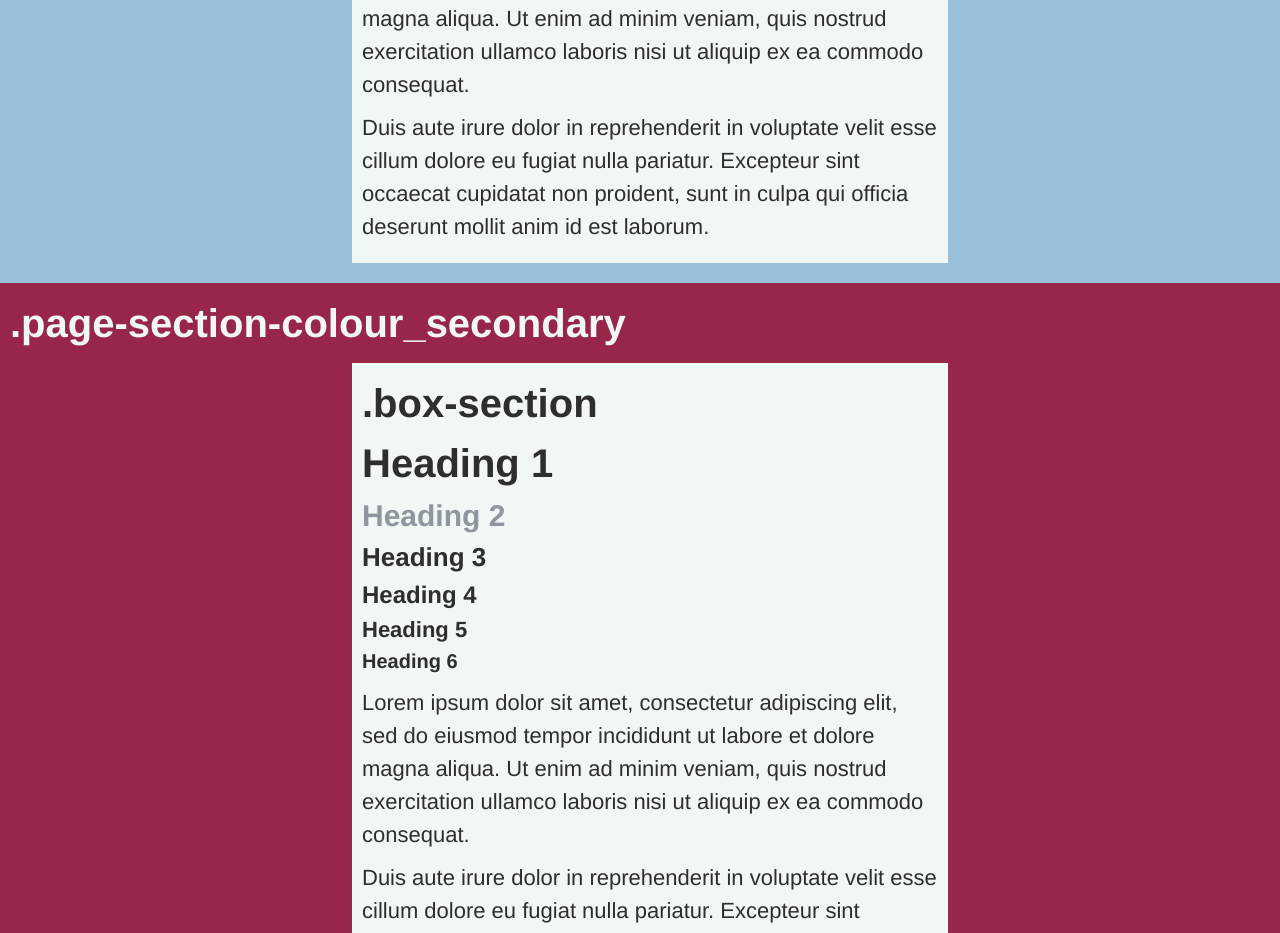
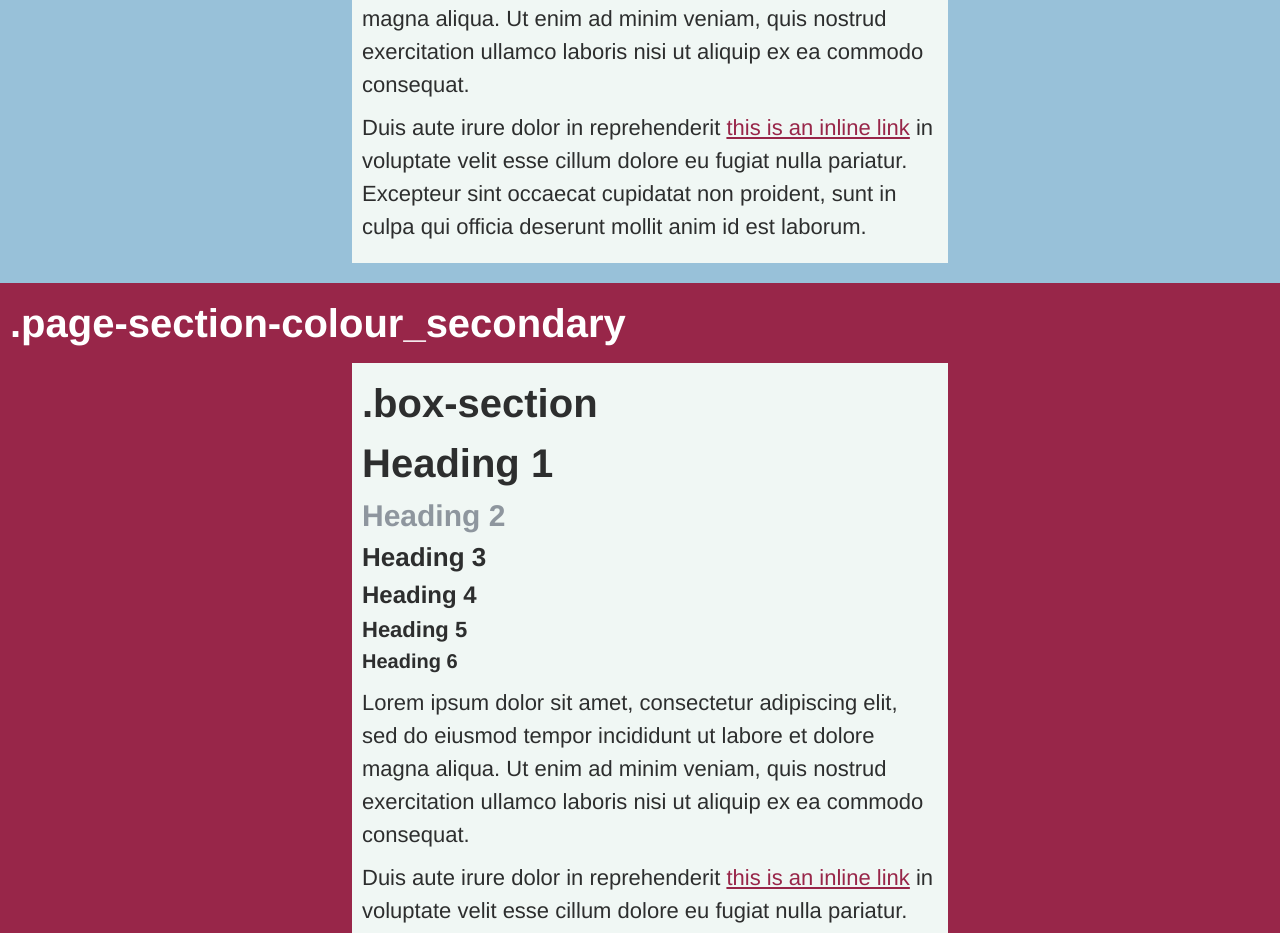
Before and after one commit to hdpuk86/scss-practice, a React app: page / in a window 1280 px wide. Shown: the part 548-1481 px from the top of the page. Built offline with nearby package versions, Linux system fonts and the light colour scheme.

Commit message:
style links

```diff
--- a/src/App.js
+++ b/src/App.js
@@ -18,7 +18,7 @@ class App extends Component {
               <h5>Heading 5</h5>
               <h6>Heading 6</h6>
               <p>Lorem ipsum dolor sit amet, consectetur adipiscing elit, sed do eiusmod tempor incididunt ut labore et dolore magna aliqua. Ut enim ad minim veniam, quis nostrud exercitation ullamco laboris nisi ut aliquip ex ea commodo consequat.</p>
-              <p>Duis aute irure dolor in reprehenderit in voluptate velit esse cillum dolore eu fugiat nulla pariatur. Excepteur sint occaecat cupidatat non proident, sunt in culpa qui officia deserunt mollit anim id est laborum.</p>
+              <p>Duis aute irure dolor in reprehenderit <a href="#">this is an inline link</a> in voluptate velit esse cillum dolore eu fugiat nulla pariatur. Excepteur sint occaecat cupidatat non proident, sunt in culpa qui officia deserunt mollit anim id est laborum.</p>
             </section>
           </section>
           <section className="page-section-colour_secondary" >
@@ -32,7 +32,7 @@ class App extends Component {
               <h5>Heading 5</h5>
               <h6>Heading 6</h6>
               <p>Lorem ipsum dolor sit amet, consectetur adipiscing elit, sed do eiusmod tempor incididunt ut labore et dolore magna aliqua. Ut enim ad minim veniam, quis nostrud exercitation ullamco laboris nisi ut aliquip ex ea commodo consequat.</p>
-              <p>Duis aute irure dolor in reprehenderit in voluptate velit esse cillum dolore eu fugiat nulla pariatur. Excepteur sint occaecat cupidatat non proident, sunt in culpa qui officia deserunt mollit anim id est laborum.</p>
+              <p>Duis aute irure dolor in reprehenderit <a href="#">this is an inline link</a> in voluptate velit esse cillum dolore eu fugiat nulla pariatur. Excepteur sint occaecat cupidatat non proident, sunt in culpa qui officia deserunt mollit anim id est laborum.</p>
             </section>
           </section>
           <section className="page-section-white" >
@@ -46,7 +46,7 @@ class App extends Component {
               <h5>Heading 5</h5>
               <h6>Heading 6</h6>
               <p>Lorem ipsum dolor sit amet, consectetur adipiscing elit, sed do eiusmod tempor incididunt ut labore et dolore magna aliqua. Ut enim ad minim veniam, quis nostrud exercitation ullamco laboris nisi ut aliquip ex ea commodo consequat.</p>
-              <p>Duis aute irure dolor in reprehenderit in voluptate velit esse cillum dolore eu fugiat nulla pariatur. Excepteur sint occaecat cupidatat non proident, sunt in culpa qui officia deserunt mollit anim id est laborum.</p>
+              <p>Duis aute irure dolor in reprehenderit <a href="#">this is an inline link</a> in voluptate velit esse cillum dolore eu fugiat nulla pariatur. Excepteur sint occaecat cupidatat non proident, sunt in culpa qui officia deserunt mollit anim id est laborum.</p>
             </section>
           </section>
           <section className="page-section-colour_primary">
@@ -60,7 +60,7 @@ class App extends Component {
               <h5>Heading 5</h5>
               <h6>Heading 6</h6>
               <p>Lorem ipsum dolor sit amet, consectetur adipiscing elit, sed do eiusmod tempor incididunt ut labore et dolore magna aliqua. Ut enim ad minim veniam, quis nostrud exercitation ullamco laboris nisi ut aliquip ex ea commodo consequat.</p>
-              <p>Duis aute irure dolor in reprehenderit in voluptate velit esse cillum dolore eu fugiat nulla pariatur. Excepteur sint occaecat cupidatat non proident, sunt in culpa qui officia deserunt mollit anim id est laborum.</p>
+              <p>Duis aute irure dolor in reprehenderit <a href="#">this is an inline link</a> in voluptate velit esse cillum dolore eu fugiat nulla pariatur. Excepteur sint occaecat cupidatat non proident, sunt in culpa qui officia deserunt mollit anim id est laborum.</p>
             </section>
             <section className="box-section">
               <h1>.box-section</h1>
@@ -71,7 +71,7 @@ class App extends Component {
               <h5>Heading 5</h5>
               <h6>Heading 6</h6>
               <p>Lorem ipsum dolor sit amet, consectetur adipiscing elit, sed do eiusmod tempor incididunt ut labore et dolore magna aliqua. Ut enim ad minim veniam, quis nostrud exercitation ullamco laboris nisi ut aliquip ex ea commodo consequat.</p>
-              <p>Duis aute irure dolor in reprehenderit in voluptate velit esse cillum dolore eu fugiat nulla pariatur. Excepteur sint occaecat cupidatat non proident, sunt in culpa qui officia deserunt mollit anim id est laborum.</p>
+              <p>Duis aute irure dolor in reprehenderit <a href="#">this is an inline link</a> in voluptate velit esse cillum dolore eu fugiat nulla pariatur. Excepteur sint occaecat cupidatat non proident, sunt in culpa qui officia deserunt mollit anim id est laborum.</p>
             </section>
           </section>
           <section className="page-section-white" >
@@ -85,7 +85,7 @@ class App extends Component {
               <h5>Heading 5</h5>
               <h6>Heading 6</h6>
               <p>Lorem ipsum dolor sit amet, consectetur adipiscing elit, sed do eiusmod tempor incididunt ut labore et dolore magna aliqua. Ut enim ad minim veniam, quis nostrud exercitation ullamco laboris nisi ut aliquip ex ea commodo consequat.</p>
-              <p>Duis aute irure dolor in reprehenderit in voluptate velit esse cillum dolore eu fugiat nulla pariatur. Excepteur sint occaecat cupidatat non proident, sunt in culpa qui officia deserunt mollit anim id est laborum.</p>
+              <p>Duis aute irure dolor in reprehenderit <a href="#">this is an inline link</a> in voluptate velit esse cillum dolore eu fugiat nulla pariatur. Excepteur sint occaecat cupidatat non proident, sunt in culpa qui officia deserunt mollit anim id est laborum.</p>
             </section>
           </section>
             <section className="page-section-colour_secondary">
@@ -101,7 +101,7 @@ class App extends Component {
                   <h5>Heading 5</h5>
                   <h6>Heading 6</h6>
                   <p>Lorem ipsum dolor sit amet, consectetur adipiscing elit, sed do eiusmod tempor incididunt ut labore et dolore magna aliqua. Ut enim ad minim veniam, quis nostrud exercitation ullamco laboris nisi ut aliquip ex ea commodo consequat.</p>
-                  <p>Duis aute irure dolor in reprehenderit in voluptate velit esse cillum dolore eu fugiat nulla pariatur. Excepteur sint occaecat cupidatat non proident, sunt in culpa qui officia deserunt mollit anim id est laborum.</p>
+                  <p>Duis aute irure dolor in reprehenderit <a href="#">this is an inline link</a> in voluptate velit esse cillum dolore eu fugiat nulla pariatur. Excepteur sint occaecat cupidatat non proident, sunt in culpa qui officia deserunt mollit anim id est laborum.</p>
                 </section>
               <section className="box-section-inline">
                 <h1>.box-section-inline</h1>
@@ -112,7 +112,7 @@ class App extends Component {
                 <h5>Heading 5</h5>
                 <h6>Heading 6</h6>
                 <p>Lorem ipsum dolor sit amet, consectetur adipiscing elit, sed do eiusmod tempor incididunt ut labore et dolore magna aliqua. Ut enim ad minim veniam, quis nostrud exercitation ullamco laboris nisi ut aliquip ex ea commodo consequat.</p>
-                <p>Duis aute irure dolor in reprehenderit in voluptate velit esse cillum dolore eu fugiat nulla pariatur. Excepteur sint occaecat cupidatat non proident, sunt in culpa qui officia deserunt mollit anim id est laborum.</p>
+                <p>Duis aute irure dolor in reprehenderit <a href="#">this is an inline link</a> in voluptate velit esse cillum dolore eu fugiat nulla pariatur. Excepteur sint occaecat cupidatat non proident, sunt in culpa qui officia deserunt mollit anim id est laborum.</p>
               </section>
             </section>
           </section>
@@ -129,7 +129,7 @@ class App extends Component {
                   <h5>Heading 5</h5>
                   <h6>Heading 6</h6>
                   <p>Lorem ipsum dolor sit amet, consectetur adipiscing elit, sed do eiusmod tempor incididunt ut labore et dolore magna aliqua. Ut enim ad minim veniam, quis nostrud exercitation ullamco laboris nisi ut aliquip ex ea commodo consequat.</p>
-                  <p>Duis aute irure dolor in reprehenderit in voluptate velit esse cillum dolore eu fugiat nulla pariatur. Excepteur sint occaecat cupidatat non proident, sunt in culpa qui officia deserunt mollit anim id est laborum.</p>
+                  <p>Duis aute irure dolor in reprehenderit <a href="#">this is an inline link</a> in voluptate velit esse cillum dolore eu fugiat nulla pariatur. Excepteur sint occaecat cupidatat non proident, sunt in culpa qui officia deserunt mollit anim id est laborum.</p>
                 </section>
               <section className="box-section-inline">
                 <h1>.box-section-inline</h1>
@@ -140,7 +140,7 @@ class App extends Component {
                 <h5>Heading 5</h5>
                 <h6>Heading 6</h6>
                 <p>Lorem ipsum dolor sit amet, consectetur adipiscing elit, sed do eiusmod tempor incididunt ut labore et dolore magna aliqua. Ut enim ad minim veniam, quis nostrud exercitation ullamco laboris nisi ut aliquip ex ea commodo consequat.</p>
-                <p>Duis aute irure dolor in reprehenderit in voluptate velit esse cillum dolore eu fugiat nulla pariatur. Excepteur sint occaecat cupidatat non proident, sunt in culpa qui officia deserunt mollit anim id est laborum.</p>
+                <p>Duis aute irure dolor in reprehenderit <a href="#">this is an inline link</a> in voluptate velit esse cillum dolore eu fugiat nulla pariatur. Excepteur sint occaecat cupidatat non proident, sunt in culpa qui officia deserunt mollit anim id est laborum.</p>
               </section>
               <section className="box-section-inline">
                 <h1>.box-section-inline</h1>
@@ -151,7 +151,7 @@ class App extends Component {
                 <h5>Heading 5</h5>
                 <h6>Heading 6</h6>
                 <p>Lorem ipsum dolor sit amet, consectetur adipiscing elit, sed do eiusmod tempor incididunt ut labore et dolore magna aliqua. Ut enim ad minim veniam, quis nostrud exercitation ullamco laboris nisi ut aliquip ex ea commodo consequat.</p>
-                <p>Duis aute irure dolor in reprehenderit in voluptate velit esse cillum dolore eu fugiat nulla pariatur. Excepteur sint occaecat cupidatat non proident, sunt in culpa qui officia deserunt mollit anim id est laborum.</p>
+                <p>Duis aute irure dolor in reprehenderit <a href="#">this is an inline link</a> in voluptate velit esse cillum dolore eu fugiat nulla pariatur. Excepteur sint occaecat cupidatat non proident, sunt in culpa qui officia deserunt mollit anim id est laborum.</p>
               </section>
             </section>
           </section>
--- a/src/scss/global/typography.scss
+++ b/src/scss/global/typography.scss
@@ -55,3 +55,7 @@ a, ul, li {
   font-size: $a-web-size;
   font-weight: 400;
 }
+
+a:hover, a:focus, a:active {
+  color: $grey-font-colour;
+}
--- a/src/scss/variables/colour.scss
+++ b/src/scss/variables/colour.scss
@@ -10,7 +10,7 @@ $yellow-colour: #FFFC31;
 
 // font colours
 $black-font-colour: $black-colour;
-$white-font-colour: $white-colour;
+$white-font-colour: #fff;
 $grey-font-colour: #8E969E;
 $contrast-font-colour: #FB4D3D;
 
```
